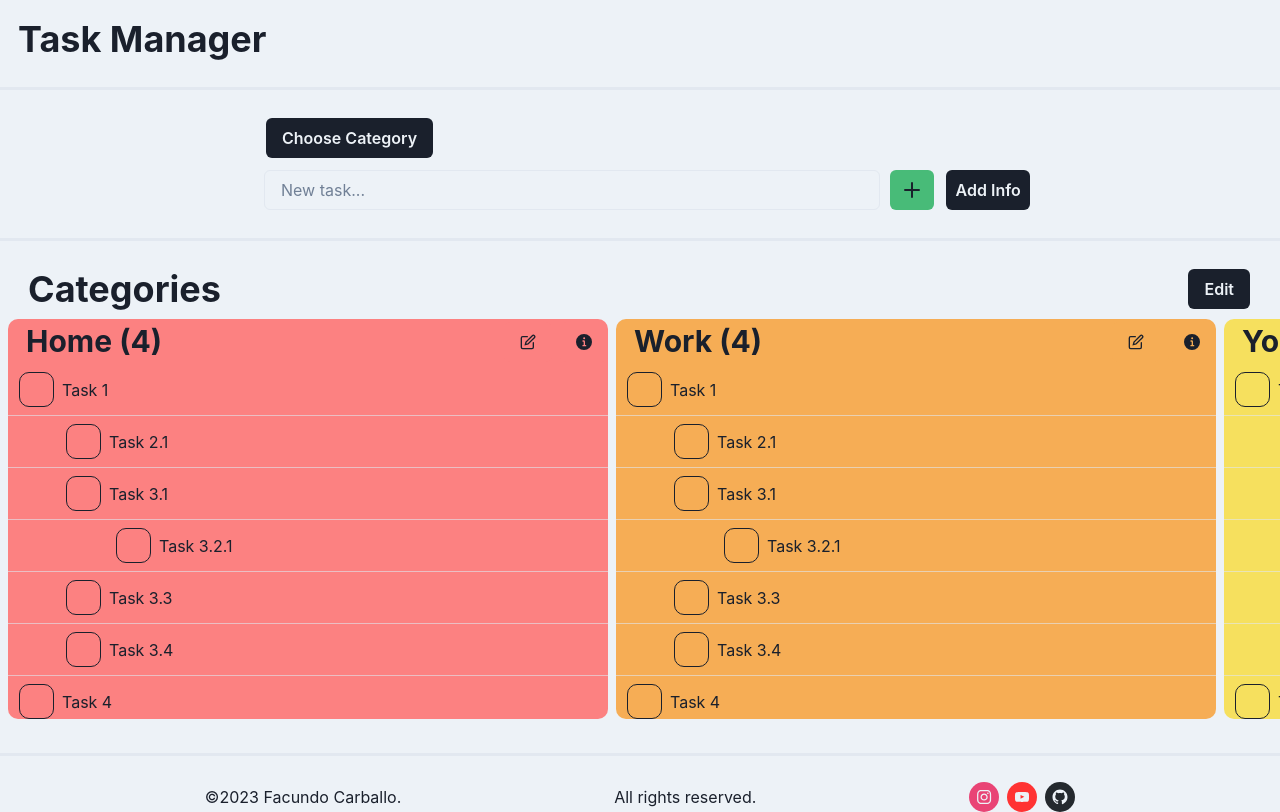
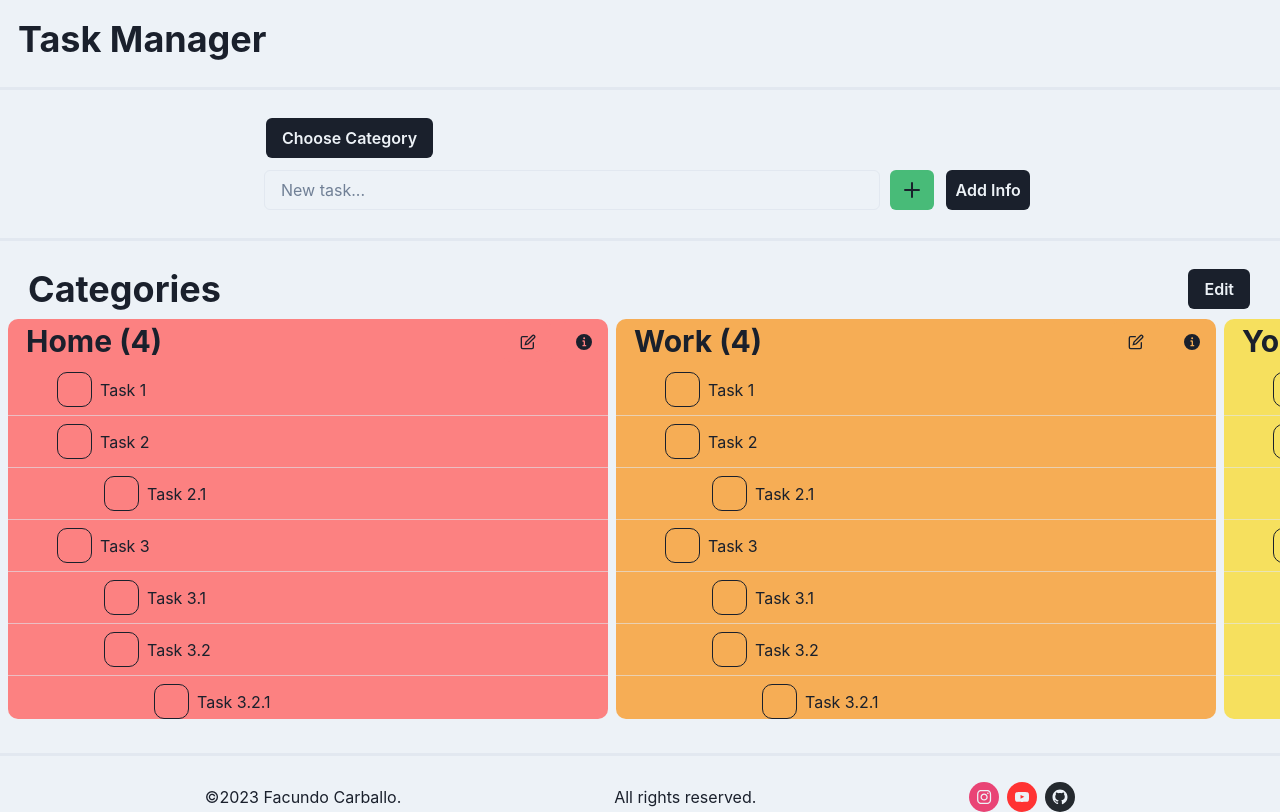
Before and after one commit to facundocarballo/task-manager-go, a Next.js app in the folder web/task-manager/: page / in a window 1280 px wide. Built offline with nearby package versions, Linux system fonts and the light colour scheme.

Commit message:
first drag and drop

```diff
--- a/web/task-manager/src/components/Category.tsx
+++ b/web/task-manager/src/components/Category.tsx
@@ -14,6 +14,7 @@ import { ITask, Task } from './Task';
 
 
 export interface ICategory {
+   id: number,
    title: string,
    description: string,
    tasks: ITask[],
@@ -32,16 +33,27 @@ export const Category = ({ title, description, tasks, color }: ICategory) => {
    const renderTasks = (task: ITask): any => {
       if (task.subtasks == null) {
          return (
-            <>
-               <Task
-                  title={task.title}
-                  level={task.level}
-                  subtasks={null}
-               />
-            </>
+            <Task
+               key={task.id}
+               title={task.title}
+               level={task.level}
+               subtasks={null}
+               id={task.id}
+               category_id={task.category_id}
+            />
          );
       }
-      return task.subtasks.map((subtask) => renderTasks(subtask))
+      return <>
+         <Task
+            key={task.id}
+            title={task.title}
+            level={task.level}
+            subtasks={null}
+            id={task.id}
+            category_id={task.category_id}
+         />
+         {task.subtasks.map((subtask) => renderTasks(subtask))}
+      </>
    };
    // Component
    return (
--- a/web/task-manager/src/components/Task.tsx
+++ b/web/task-manager/src/components/Task.tsx
@@ -1,5 +1,5 @@
-import { CheckIcon, InfoIcon } from '@chakra-ui/icons';
-import { HStack, Spacer, VStack, Box, Button, Text, useDisclosure, Divider } from '@chakra-ui/react';
+import { CheckIcon, DragHandleIcon, InfoIcon } from '@chakra-ui/icons';
+import { HStack, Spacer, VStack, Box, Button, Text, useDisclosure, Divider, Center } from '@chakra-ui/react';
 import {
     AlertDialog,
     AlertDialogBody,
@@ -9,23 +9,118 @@ import {
     AlertDialogOverlay,
     AlertDialogCloseButton,
 } from '@chakra-ui/react'
-import React from 'react';
+import React, { ReactElement } from 'react';
+import { useProvider } from '../context';
+import { ICategory } from './Category';
 
 export interface ITask {
     title: string,
     level: number,
-    subtasks: ITask[] | null
+    subtasks: ITask[] | null,
+    id: number,
+    category_id: number
 }
 
-export const Task = ({title, level}: ITask) => {
+export const Task = ({ title, level, id, category_id }: ITask) => {
     // Attributes
+    const [showCheck, setShowCheck] = React.useState(false);
+    const [showDrag, setShowDrag] = React.useState(false);
+    const taskDraggable = React.useRef<any>(null);
+    const taskReplaced = React.useRef<any>(null);
+
+    // AlertDialog Attributes
     const { isOpen, onOpen, onClose } = useDisclosure()
     const cancelRef = React.useRef(null)
+
+
     // Context
+    const { categories, setCategories } = useProvider();
     // Methods
     const getWidthByLevel = (): string => {
         if (level == 0) return '3px';
-        return `${level*50}px`;
+        return `${level * 50}px`;
+    }
+    const handleMouseEnter = () => {
+        setShowDrag(true)
+    }
+    const handleMouseLeave = () => {
+        setShowDrag(false)
+    }
+    const handleShowChcek = () => {
+        setShowCheck(!showCheck)
+    }
+    // Draggable Methods
+    const handleDragOnEnd = () => {
+        let cats: ICategory[] | null = [];
+        let category: ICategory | null = null;
+        let task: ITask | null = null;
+        if (categories == null) return;
+        for (let c of categories) {
+            cats.push(c)
+        }
+
+        category = cats[category_id];
+
+        if (category == null) return;
+
+        task = category.tasks[category.tasks.length - 1];
+        category.tasks[category.tasks.length - 1] = category.tasks[0];
+        category.tasks[0] = task;
+
+        cats[category_id] = category;
+
+        setCategories(cats);
+    };
+    // SubComponents
+    const showDragIcon = (): ReactElement<any> | null => {
+        if (showDrag) {
+            return (
+                <>
+                    <Box w='5px' />
+                    <DragHandleIcon
+                        cursor='pointer'
+                        _hover={{
+                            shadow: 'lg',
+                            transform: 'scale(1.1)',
+                        }}
+                    />
+                </>
+            );
+        }
+        return <>
+            <Box w='30px' />
+        </>;
+    }
+    const showBoxCheck = (): ReactElement<any> | null => {
+        if (showCheck) {
+            return <Box
+                minW='35px'
+                maxW='35px'
+                minH='35px'
+                maxH='35px'
+                border='1px solid'
+                borderRadius='10px'
+                onClick={handleShowChcek}
+                cursor='pointer'
+            >
+                <Center>
+                    <CheckIcon w='35px' h='30px' color='green' />
+                </Center>
+            </Box>
+        }
+
+        return (
+            <Box
+                minW='35px'
+                maxW='35px'
+                minH='35px'
+                maxH='35px'
+                border='1px solid'
+                borderRadius='10px'
+                onClick={handleShowChcek}
+                cursor='pointer'
+            />
+        )
     }
     // Component
     return (
@@ -53,17 +148,23 @@ export const Task = ({title, level}: ITask) => {
                 </AlertDialogOverlay>
             </AlertDialog>
 
-            <VStack w='full'>
+            <VStack
+                w='full'
+                onMouseEnter={handleMouseEnter}
+                onMouseLeave={handleMouseLeave}
+                draggable
+                onDragStart={(e) => {
+                    taskDraggable.current = id
+                }}
+                onDragEnter={() => {
+                    taskReplaced.current = id
+                }}
+                onDragEnd={handleDragOnEnd}
+            >
                 <HStack w='full'>
+                    {showDragIcon()}
                     <Box w={getWidthByLevel()} />
-                    <Box
-                        minW='35px'
-                        maxW='35px'
-                        minH='35px'
-                        maxH='35px'
-                        border='1px solid'
-                        borderRadius='10px'
-                    />
+                    {showBoxCheck()}
                     <Text
                     >
                         {title}
--- a/web/task-manager/src/data/categories.tsx
+++ b/web/task-manager/src/data/categories.tsx
@@ -5,7 +5,9 @@ export const DATA_TASKS: ITask[] = [
     {
         title: 'Task 1',
         level: 0,
-        subtasks: null
+        subtasks: null,
+        id: 0,
+        category_id: 0
     },
     {
         title: 'Task 2',
@@ -14,9 +16,13 @@ export const DATA_TASKS: ITask[] = [
             {
                 title: 'Task 2.1',
                 level: 1,
-                subtasks: null
+                subtasks: null,
+                id: 2,
+                category_id: 0
             }
-        ]
+        ],
+        id: 1,
+        category_id: 0
     },
 
     {
@@ -26,7 +32,9 @@ export const DATA_TASKS: ITask[] = [
             {
                 title: 'Task 3.1',
                 level: 1,
-                subtasks: null
+                subtasks: null,
+                id: 4,
+                category_id: 0
             },
             {
                 title: 'Task 3.2',
@@ -35,27 +43,39 @@ export const DATA_TASKS: ITask[] = [
                     {
                         title: 'Task 3.2.1',
                         level: 2,
-                        subtasks: null
+                        subtasks: null,
+                        id: 6,
+                        category_id: 0
                     },
-                ]
+                ],
+                id: 5,
+                category_id: 0
             },
             {
                 title: 'Task 3.3',
                 level: 1,
-                subtasks: null
+                subtasks: null,
+                id: 7,
+                category_id: 0
             },
             {
                 title: 'Task 3.4',
                 level: 1,
-                subtasks: null
+                subtasks: null,
+                id: 8,
+                category_id: 0
             },
-        ]
+        ],
+        id: 3,
+        category_id: 0
     },
 
     {
         title: 'Task 4',
         level: 0,
-        subtasks: null
+        subtasks: null,
+        id: 9,
+        category_id: 0
     }
 
 ];
@@ -65,36 +85,42 @@ export const DATA_CATEGORIES: ICategory[] = [
         color: 'FC8181',
         title: 'Home',
         description: 'Task of home',
-        tasks: DATA_TASKS
+        tasks: DATA_TASKS,
+        id: 0,
     },
     {
         color: 'F6AD55',
         title: 'Work',
         description: 'Task of Work',
-        tasks: DATA_TASKS
+        tasks: DATA_TASKS,
+        id: 1,
     },
     {
         color: 'F6E05E',
         title: 'YouTube',
         description: 'Task of YouTube',
-        tasks: DATA_TASKS
+        tasks: DATA_TASKS,
+        id: 2,
     },
     {
         color: '68D391',
         title: 'Personal Projects',
         description: 'Task of Personal Projects',
-        tasks: DATA_TASKS
+        tasks: DATA_TASKS,
+        id: 3,
     },
     {
         color: '4FD1C5',
         title: 'University',
         description: 'Task of University',
-        tasks: DATA_TASKS
+        tasks: DATA_TASKS,
+        id: 4,
     },
     {
         color: '63B3ED',
         title: 'Gym',
         description: 'Task of Gym',
-        tasks: DATA_TASKS
+        tasks: DATA_TASKS,
+        id: 5,
     }
 ]
--- a/web/task-manager/src/subpages/Categories.tsx
+++ b/web/task-manager/src/subpages/Categories.tsx
@@ -25,12 +25,14 @@ export const Categories = () => {
                 <Box w='10px' />
                 {
                     categories == null ? null :
-                    categories.map((cat) =>
+                        categories.map((cat, idx) =>
                             <Category
+                                key={idx}
                                 title={cat.title}
                                 description={cat.description}
                                 color={cat.color}
                                 tasks={cat.tasks}
+                                id={cat.id}
                             />
                         )
                 }
```
Lines whose indentation alone changed are shown as unchanged.
